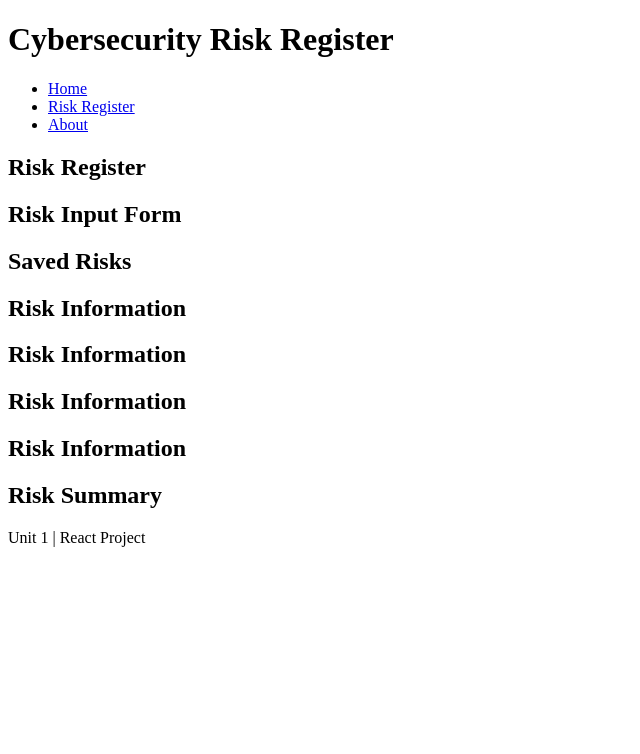
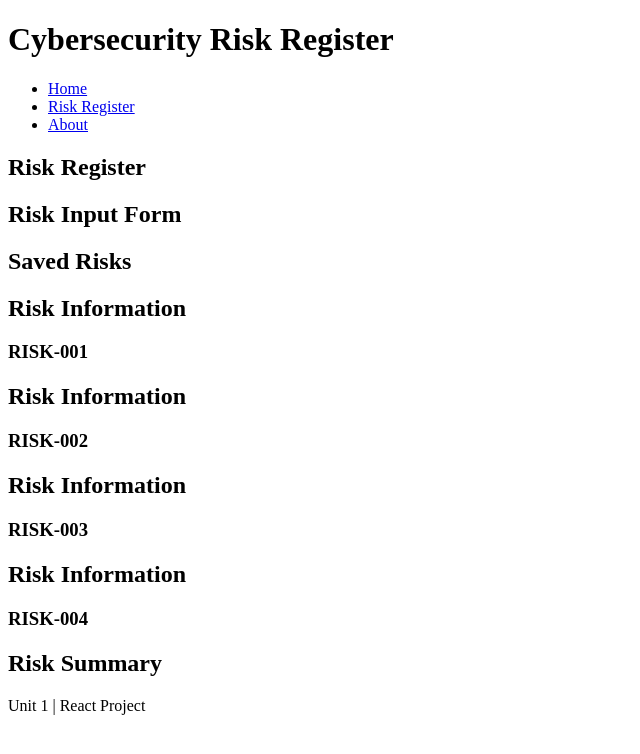
Before and after one commit to Boddhisattva007/cybersecurity-risk-register, a React (Vite) app: page /riskregister in a window 1280 px wide. Shown: the top 754 px of the page, without its empty margins (0-640 px from the left). Built offline with nearby package versions, Linux system fonts and the light colour scheme.

Commit message:
Updated comments and started building out the risk card functionality

```diff
--- a/src/components/RiskCard/RiskCard.jsx
+++ b/src/components/RiskCard/RiskCard.jsx
@@ -1,11 +1,12 @@
 //Risk Card function
-function RiskCard(){
+function RiskCard({ risk }){
 
     return(
 
         <section>
 
             <h2>Risk Information</h2>
+            <h3>{risk.riskId}</h3>
 
 
         </section>
--- a/src/components/RiskList/RiskList.jsx
+++ b/src/components/RiskList/RiskList.jsx
@@ -10,6 +10,8 @@ function RiskList({ risks }){
 
             <h2>Saved Risks</h2>
 
+            {/* Accepts the risks prop and uses .map to create a new risk card [array] for each,
+            assigning riskId as a unique key for each risk card. */}
             {risks.map((risk) => (
                 <RiskCard
                 key={risk.riskId}
```
